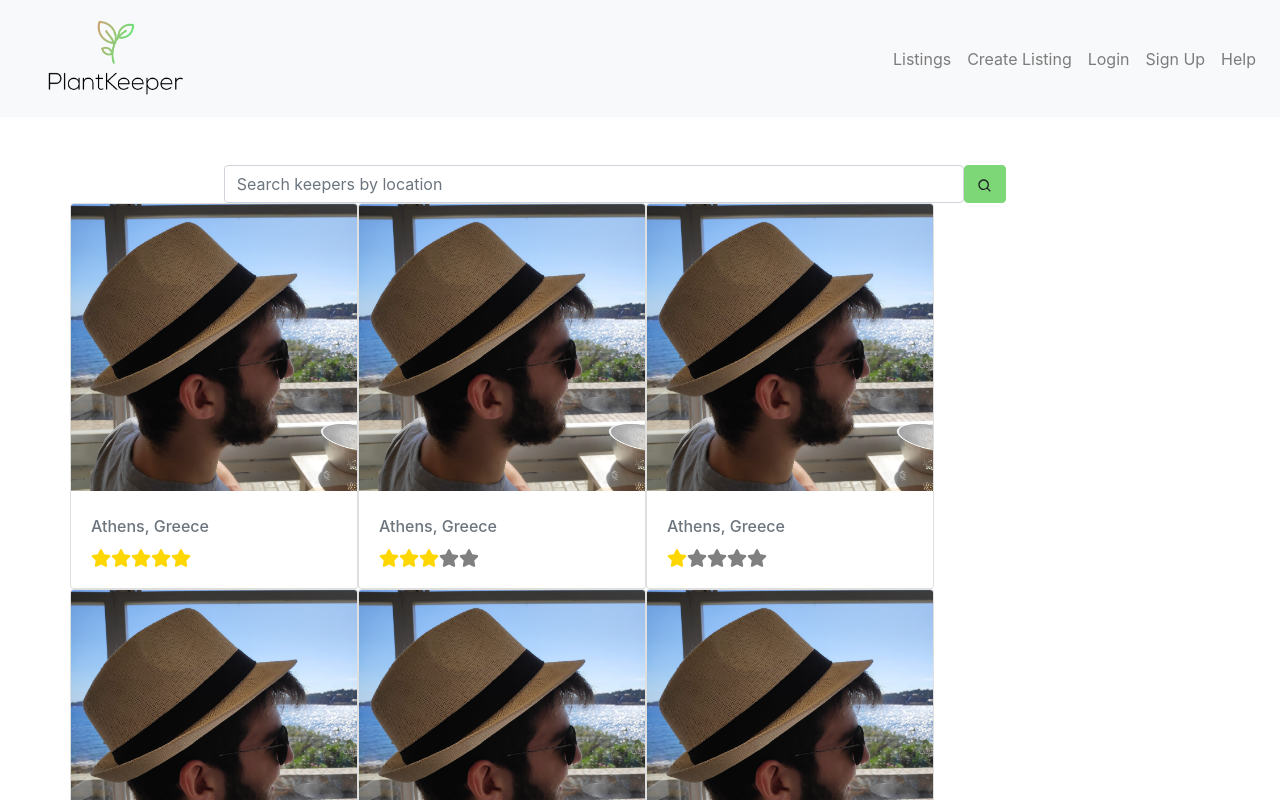
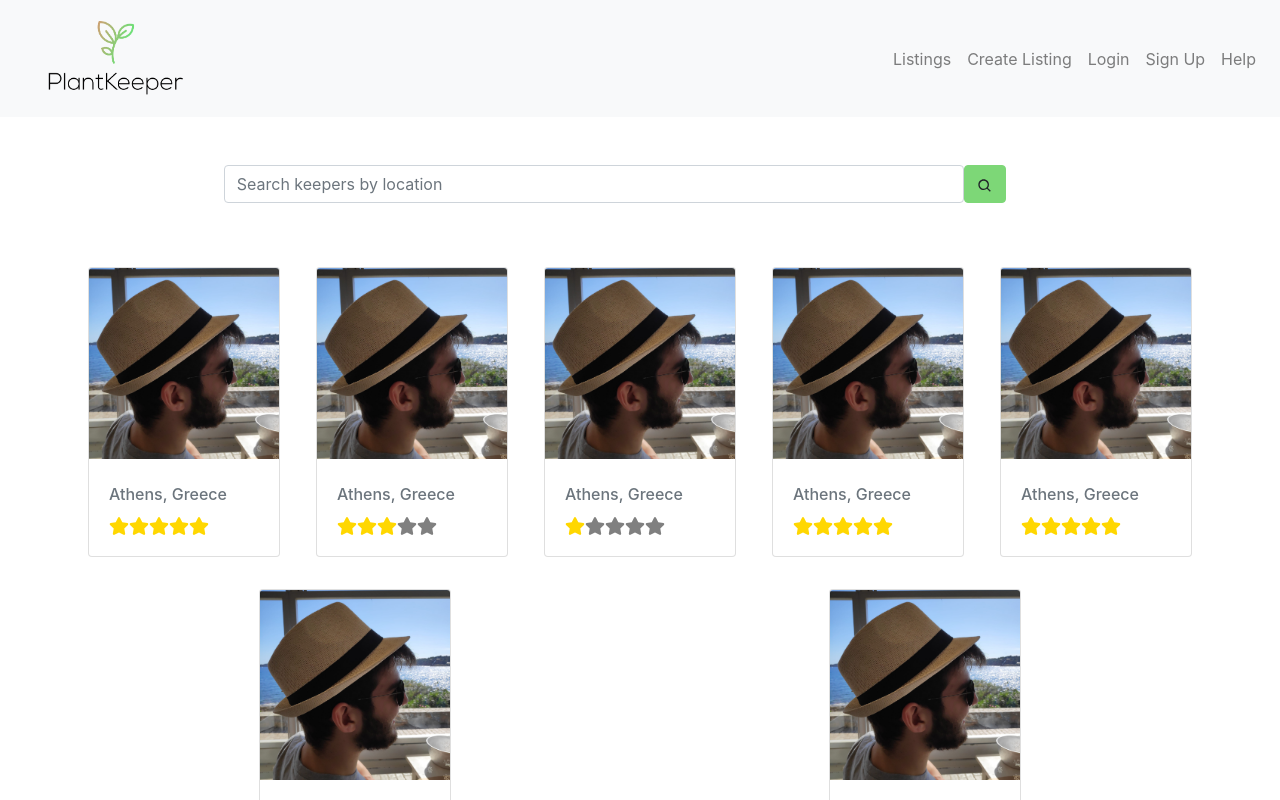
Before and after one commit to Alex-apostolo/plant-keeper-react, a React (Create React App) app: page / in a window 1280 px wide. Shown: the top 800 px of the page. Built offline with nearby package versions, Linux system fonts and the light colour scheme.

Commit message:
Made profile grid

```diff
--- a/src/components/ProfileCard.js
+++ b/src/components/ProfileCard.js
@@ -4,7 +4,7 @@ import alex from "../assets/alex.jpg";
 
 const ProfileCard = (props) => {
   return (
-    <Card style={{ width: "18rem" }}>
+    <Card style={{ width: "12rem"}}>
       <Card.Img variant="top" data-src="holder.js/100px180" src={alex} />
       <Card.Body>
         <Card.Title>{props.fullName}</Card.Title>
--- a/src/components/ProfileCardGrid.js
+++ b/src/components/ProfileCardGrid.js
@@ -1,12 +1,13 @@
-import { Container, Row } from "react-bootstrap";
+import { Container, Row, Col, Card } from "react-bootstrap";
 import ProfileCard from "./ProfileCard";
 
 const ProfileCardGrid = (props) => {
   return (
-    <Container>
+    <Container className="mt-5">
       <Row>
         {props.profiles.map((profile) => {
           return (
+            <Col className="d-flex justify-content-center mt-3 mb-3">
               <ProfileCard
                 image={profile.image}
                 fullName={profile.name}
@@ -14,6 +15,7 @@ const ProfileCardGrid = (props) => {
                 country={profile.country}
                 rating={profile.rating}
               />
+            </Col>
           );
         })}
       </Row>
```
Lines whose indentation alone changed are shown as unchanged.
